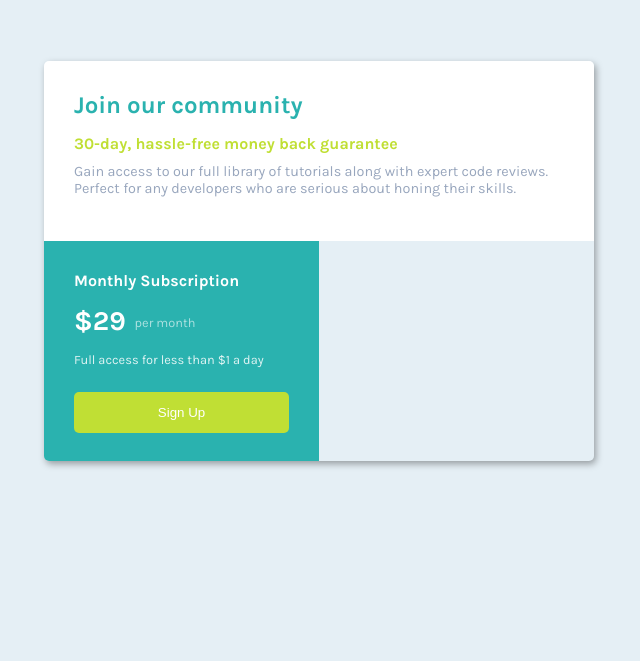
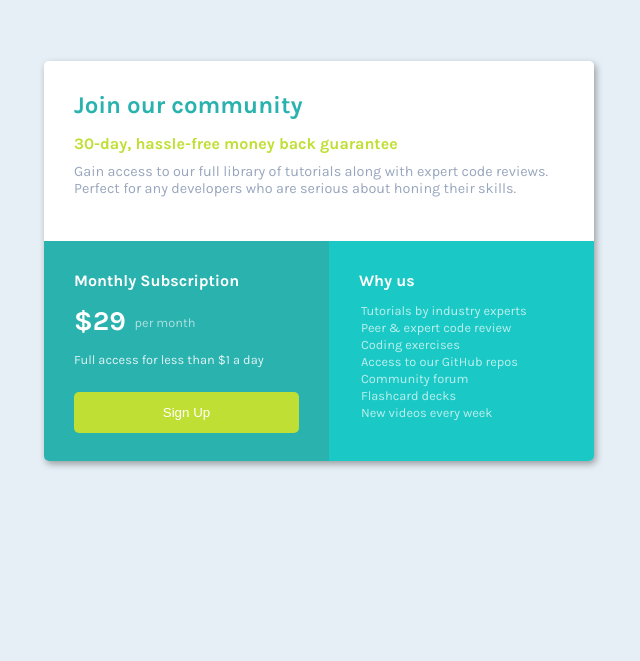
Before and after one commit to tamkoro/pricing-card-frontend-mentor-challenge, a plain HTML site: page index.html in a window 1280 px wide. Shown: the part 139-800 px from the top of the page, without its empty margins (321-961 px from the left). Drawn offline with Linux system fonts and the light colour scheme.

Commit message:
Update style.css

```diff
--- a/style.css
+++ b/style.css
@@ -7,7 +7,7 @@ html {
 }
 
 body {
-  padding: 20px;
+  padding: 40px;
 }
 
 h2, h4, p {
@@ -39,21 +39,17 @@ h2, h4, p {
   width: 100%;
   height: 55%;
   color: white;
+  display: flex;
+  flex-direction: column;
 }
 
 #bottom-left-section {
-  display: inline-block;
-  width: 100%;
-  height: 100%;
   vertical-align: top;
   background-color: #2ab2af;
   padding: 30px;
 }
 
 #bottom-right-section {
-  display: inline-block;
-  width: 100%;
-  height: 100%;
   background-color: #1ac9c5;
   vertical-align: top;
   padding: 30px;
@@ -145,6 +141,11 @@ li {
     height: 400px;
   }
   #bottom-left-section, #bottom-right-section {
-      width: 50%;
+      flex-grow: 1;
+  }
+
+  #bottom-section {
+    display: flex;
+    flex-direction: row;
   }
 }
```
